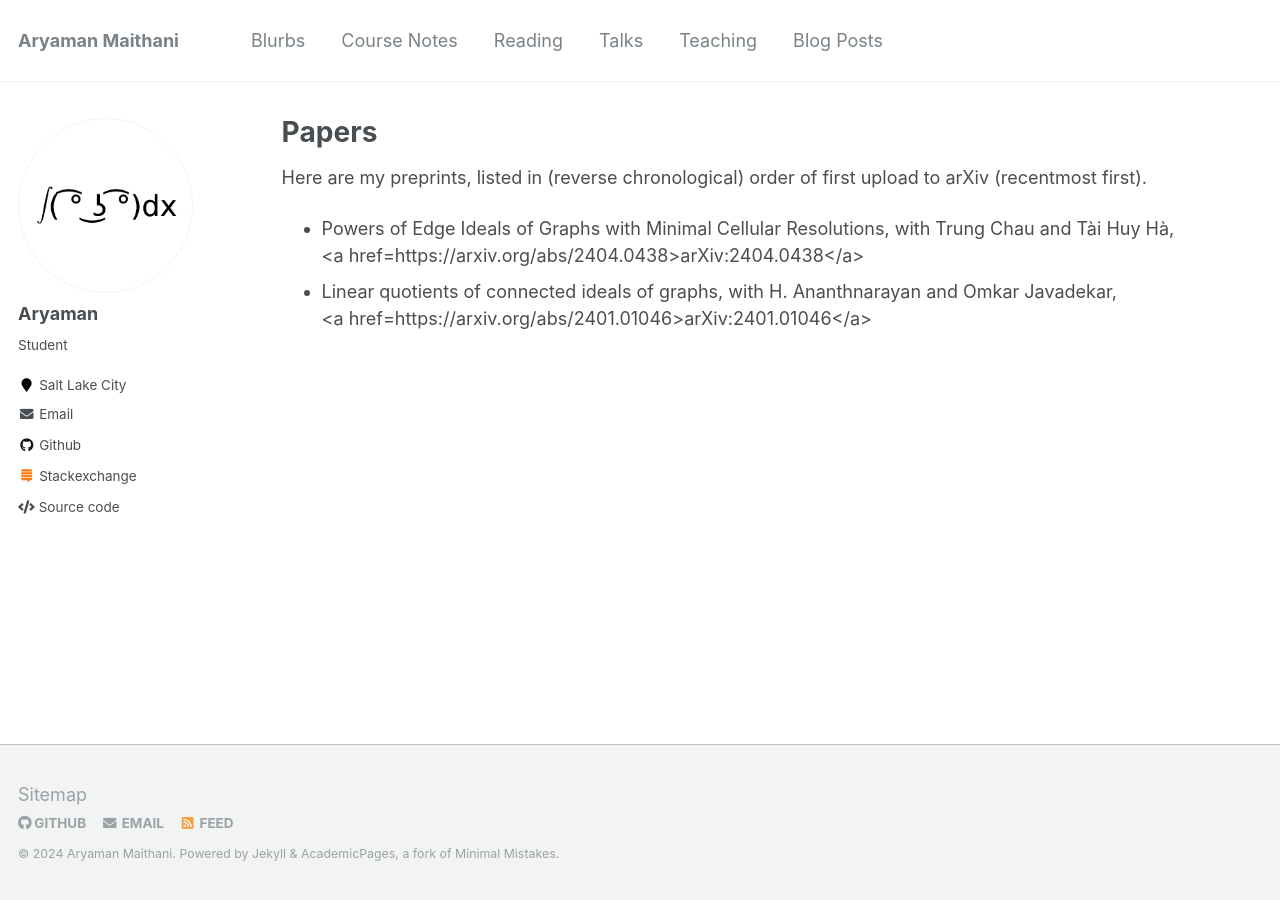
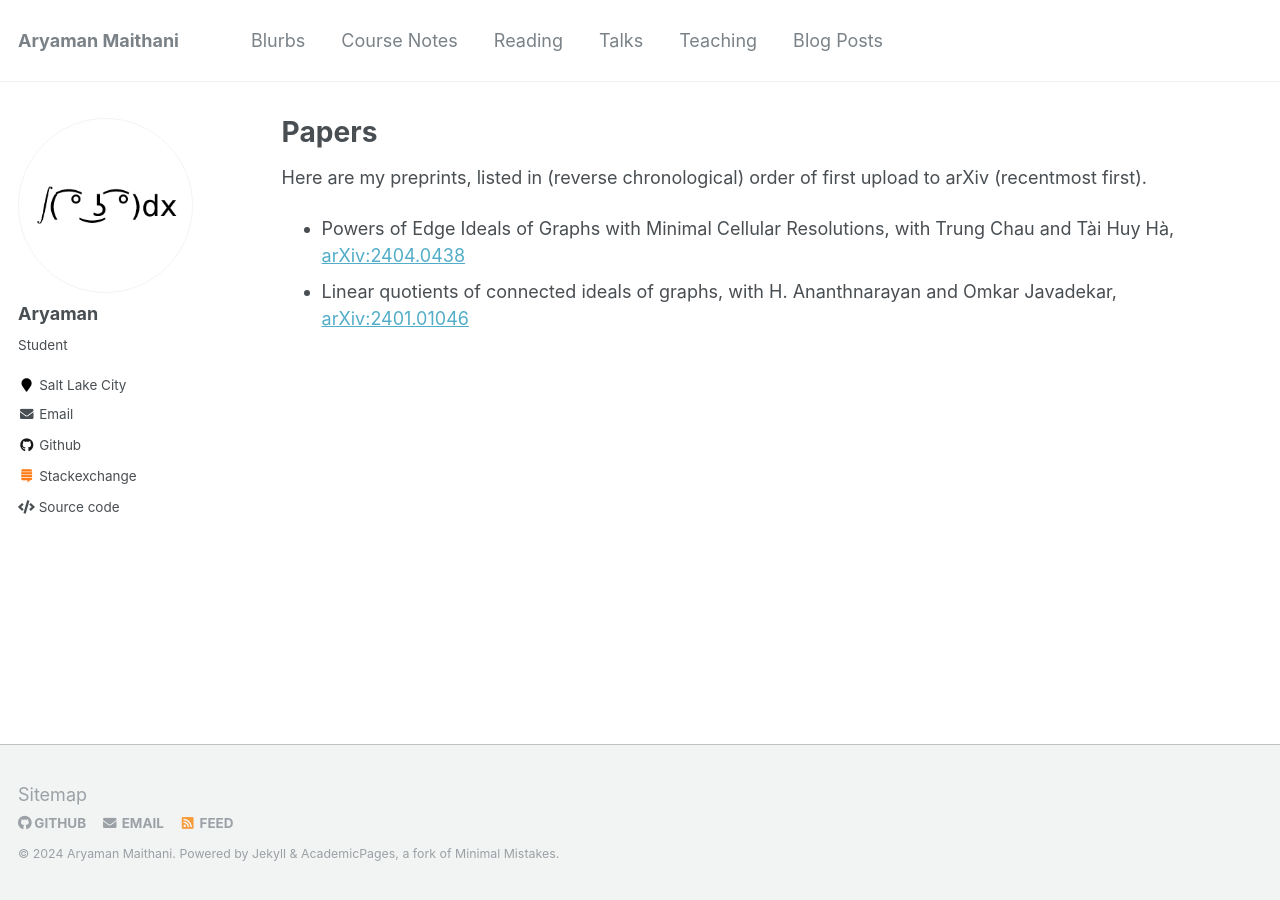
Before and after one commit to aryamanmaithani/math, a Jekyll site: the page built from _pages/papers.md, in a window 1280 px wide. Built offline with Jekyll 4.4.1, drawn with Linux system fonts in a browser that asks for light colours.

Commit message:
fixed (?) href by adding quotes

```diff
--- a/_pages/papers.md
+++ b/_pages/papers.md
@@ -13,6 +13,6 @@ Here are my preprints, listed in (reverse chronological) order of first upload t
   {%- for blink in site.data.papers-links -%}
     {%- assign link = blink[1] -%}
     <li> {{ link.title }}, with {{ link.coauths }}, <br>
-      <a href={{ link.arXiv | prepend: "https://arxiv.org/abs/"}}>arXiv:{{ link.arXiv }}</a> </li>
+      <a href="{{ link.arXiv | prepend: "https://arxiv.org/abs/"}}">arXiv:{{ link.arXiv }}</a> </li>
   {%- endfor -%}
 </ul>
```
